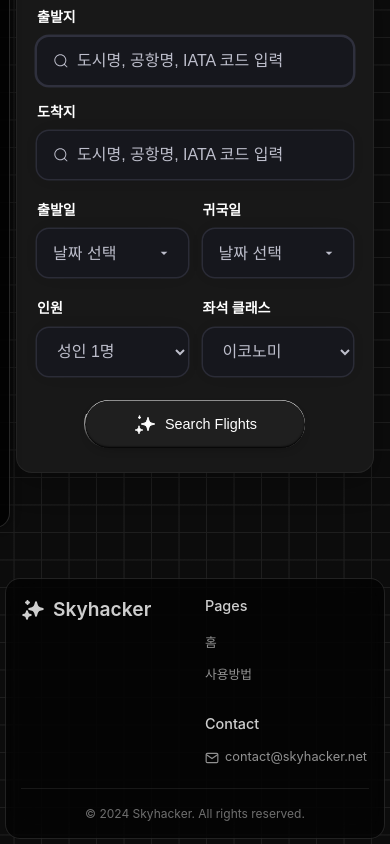
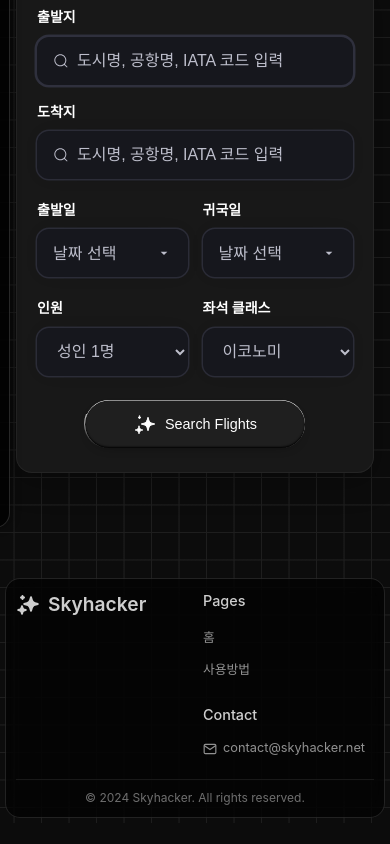
Before and after one commit to minkyo-park/skyhacker, a plain HTML site: page index.html in a window 390 px wide. Shown: the part 306-1150 px from the top of the page. After the commit the page ends 1129 px from the top, so only its background shows below. Drawn offline with Linux system fonts and the light colour scheme.

Commit message:
Reduce mobile footer height and padding

```diff
--- a/style.css
+++ b/style.css
@@ -1512,7 +1512,21 @@ footer {
 
     .site-footer {
         margin: 5px;
-        padding: 15px;
+        padding: 10px;
+        margin-top: 20px;
+    }
+
+    .footer-content {
+        gap: 1rem;
+    }
+
+    .footer-container {
+        padding: 0;
+    }
+
+    .footer-bottom {
+        margin-top: 0.5rem;
+        padding-top: 0.5rem;
     }
 }
 
```
